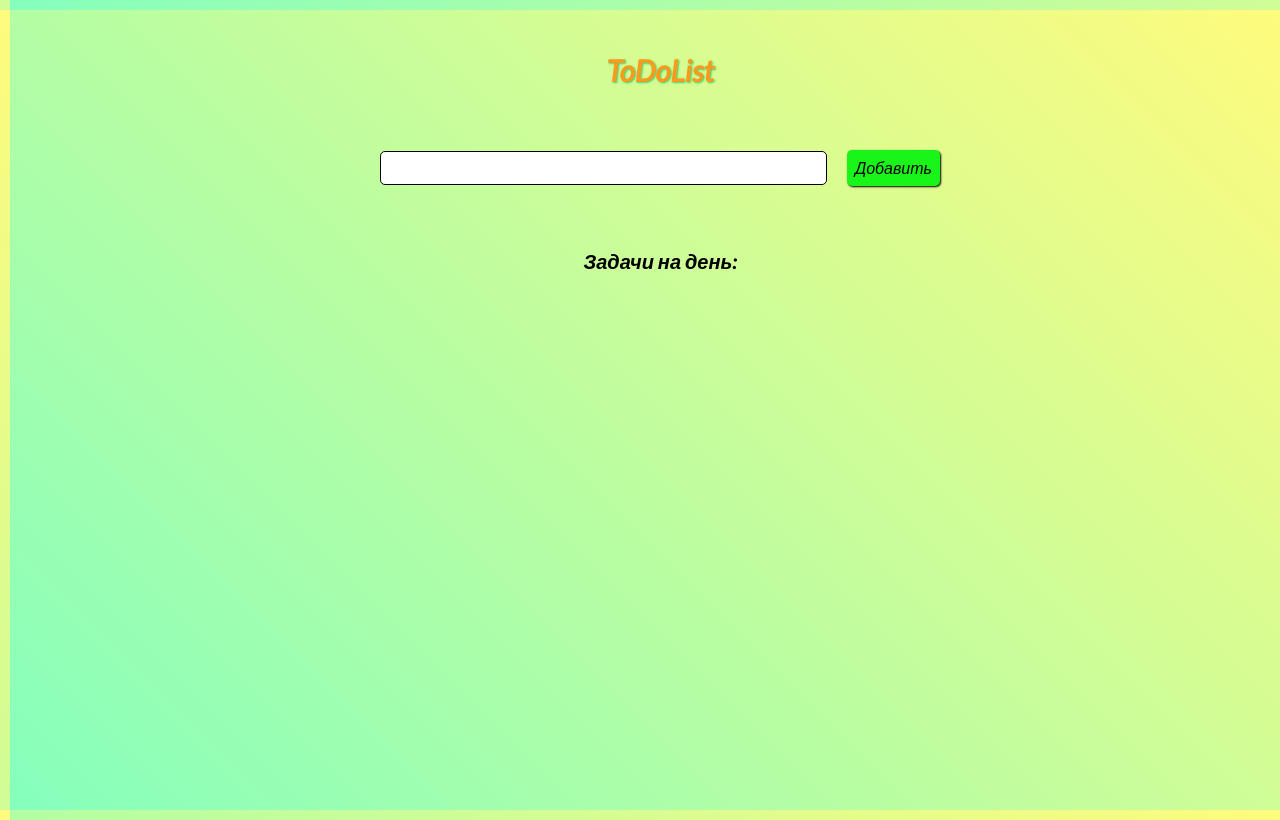
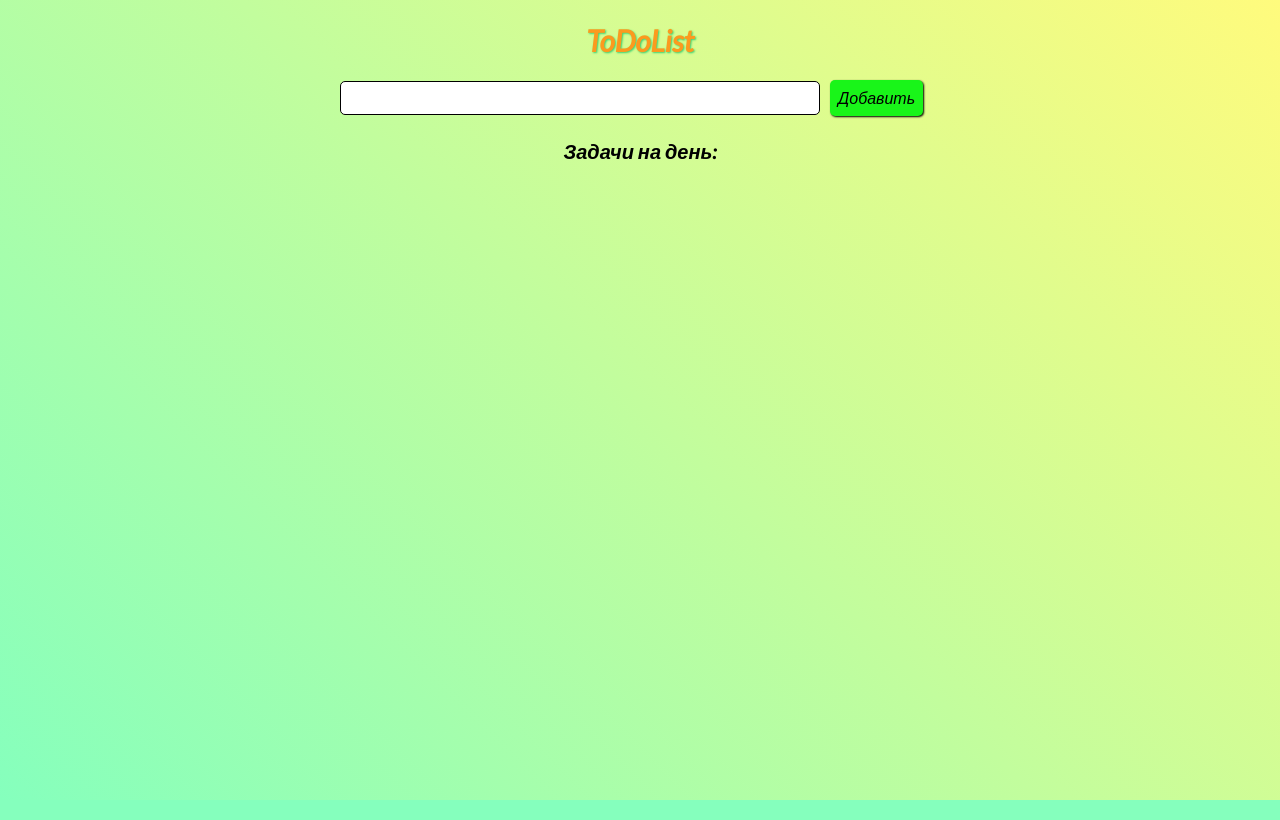
Before and after one commit to BohdanPavlov/ToDoList, a plain HTML site: page index.html in a window 1280 px wide. Drawn offline with Linux system fonts and the light colour scheme.

Commit message:
ready app

```diff
--- a/style.css
+++ b/style.css
@@ -1,7 +1,7 @@
 /*Обнуление*/
 *{
     padding: 0;
-    margin: 10px;
+    margin: 0;
     border: 0;
 }
 *,*:before,*:after{
```
Also changed, not shown: abc.txt (deleted), text.txt (deleted).
